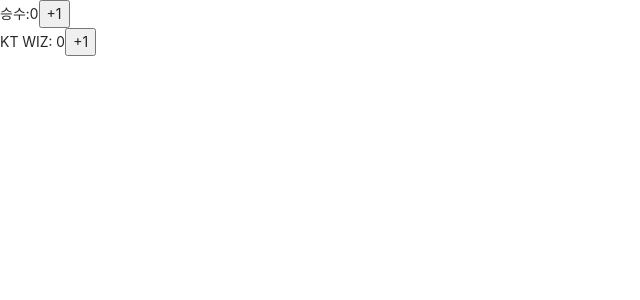
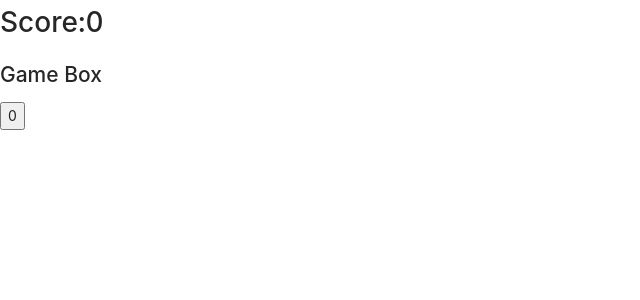
Before and after one commit to JeongYujae/React-basic, a React (Create React App) app: page / in a window 1280 px wide. Shown: the top 300 px of the page, without its empty margins (0-640 px from the left). Built offline with nearby package versions, Linux system fonts and the light colour scheme.

Commit message:
Reducer + Context API Example

```diff
--- /dev/null
+++ b/src/App7.js
@@ -0,0 +1,46 @@
+import React, {createContext, useState, useReducer, useContext} from "react";
+
+//action의 종류
+
+const CounterContext = createContext(0);
+
+const INCREMENT= "COUNTER/INCREMENT"
+const DECREMENT= "COUNTER/DECREMENT"
+
+const reducer= (prevstate, action) =>{
+    const {type} =action;
+    if (type===INCREMENT){
+        return prevstate+1;
+    }
+    else if (type==DECREMENT){
+        return prevstate-1
+    }
+    return prevstate;
+}
+
+const App7 = () =>{
+    const [state, dispatch]= useReducer(reducer, 0); // 초기값 0으로 설정한 reducer
+    // const [value, setValue] = useState(0);
+    return (
+        <div>
+            <h1 onClick={()=> dispatch({type:INCREMENT})}>Score:{state}</h1>
+            <CounterContext.Provider value={{state, dispatch}}>
+                <Gamebox/>
+            </CounterContext.Provider>
+        </div>
+    )
+};
+
+const Gamebox=() =>{
+    const {state: score, dispatch}= useContext(CounterContext);
+
+    const onClick = () =>{dispatch({type:DECREMENT})}
+    return(
+        <div>
+            <h2>Game Box</h2>
+            <button onClick={onClick}>{score}</button>
+        </div>
+    )
+}
+
+export default App7
--- a/src/index.js
+++ b/src/index.js
@@ -12,11 +12,12 @@
 import App4 from 'App4';
 import App5 from 'App5';
 import App6 from 'App6'
+import APP7 from 'App7';
 
 const root = ReactDOM.createRoot(document.getElementById('root'));
 root.render(
   <React.StrictMode>
-    <App6/>
+    <APP7/>
   </React.StrictMode>
 );
 
```
